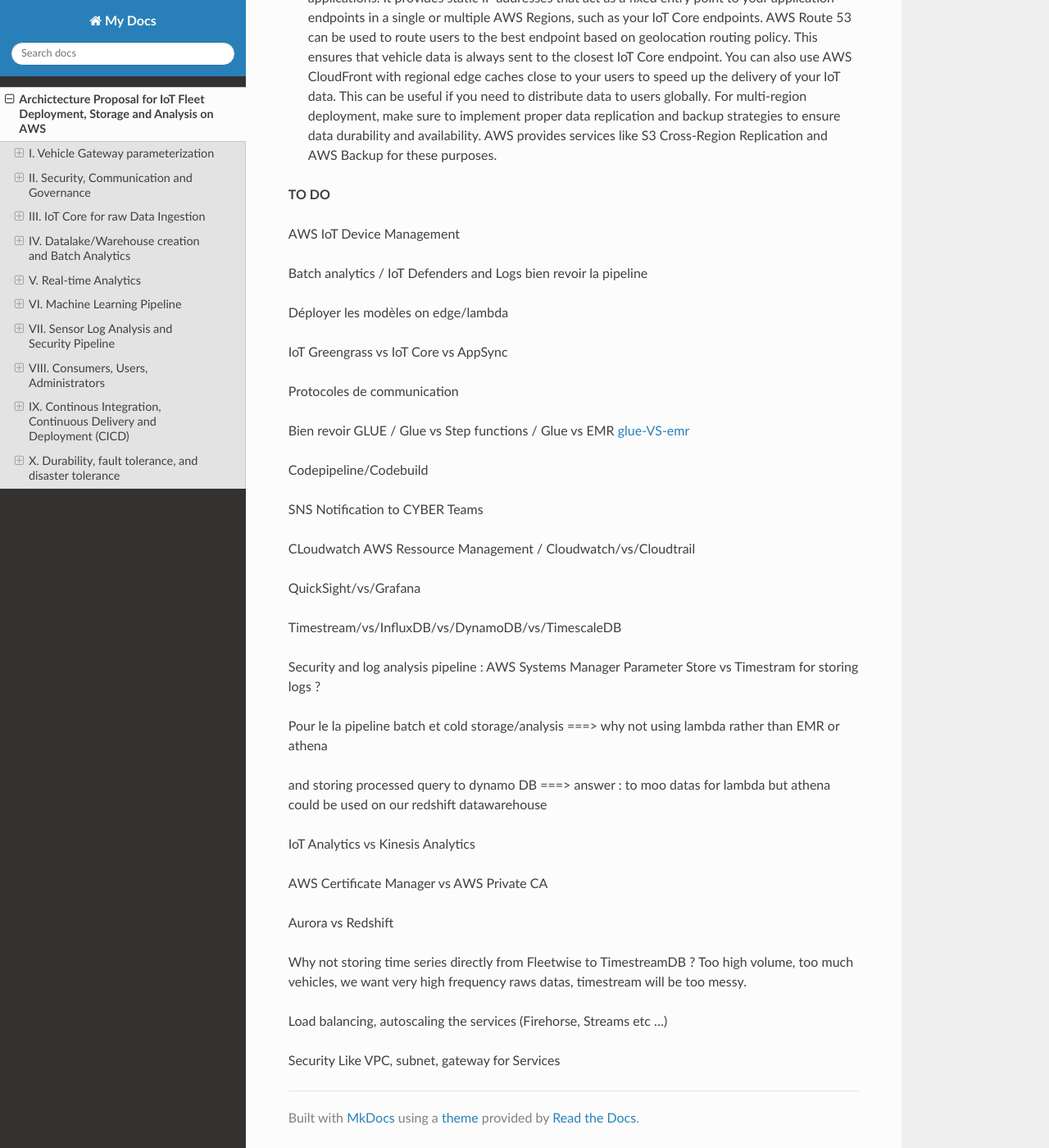
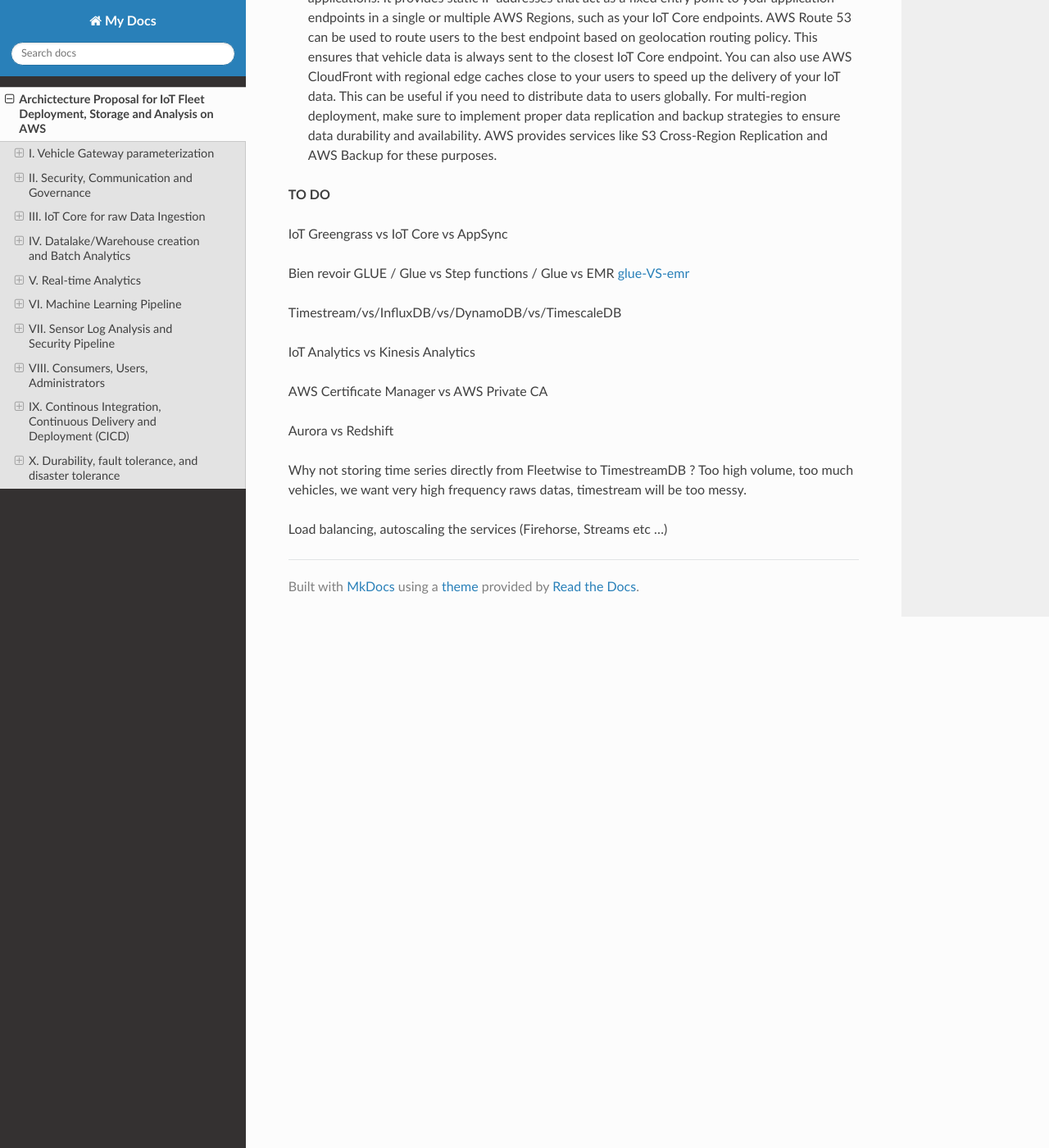
Before and after one commit to clementsiegrist/CloudIotFleet, an MkDocs documentation site: the page built from docs/index.md, in a window 1280 px wide and 1400 px high, scrolled down 36374 px. Shown: the whole window at 82% size. Built offline with MkDocs 1.6.1, drawn with Linux system fonts in a browser that asks for light colours; nearby versions of some CDN libraries.

Commit message:
minor changes_

```diff
--- a/docs/index.md
+++ b/docs/index.md
@@ -1088,33 +1088,11 @@
 
 **TO DO**
 
-AWS IoT Device Management
-
-Batch analytics / IoT Defenders and Logs bien revoir la pipeline
-
-Déployer les modèles on edge/lambda
-
 IoT Greengrass vs IoT Core vs AppSync
-
-Protocoles de communication
 
 Bien revoir GLUE / Glue vs Step functions / Glue vs EMR [glue-VS-emr](https://www.trianz.com/insights/aws-glue-vs-emr)
 
-Codepipeline/Codebuild
-
-SNS Notification to CYBER Teams
-
-CLoudwatch AWS Ressource Management / Cloudwatch/vs/Cloudtrail
-
-QuickSight/vs/Grafana
-
 Timestream/vs/InfluxDB/vs/DynamoDB/vs/TimescaleDB
-
-Security and log analysis pipeline : AWS Systems Manager Parameter Store vs Timestram for storing logs ?
-
-Pour le la pipeline batch et cold storage/analysis ===> why not using lambda rather than EMR or athena
-
-and storing processed query to dynamo DB ===> answer : to moo datas for lambda but athena could be used on our redshift datawarehouse
 
 IoT Analytics vs Kinesis Analytics
 
@@ -1125,5 +1103,3 @@
 Why not storing time series directly from Fleetwise to TimestreamDB ? Too high volume, too much vehicles, we want very high frequency raws datas, timestream will be too messy.
 
 Load balancing, autoscaling the services (Firehorse, Streams etc …)
-
-Security Like VPC, subnet, gateway for Services
```
